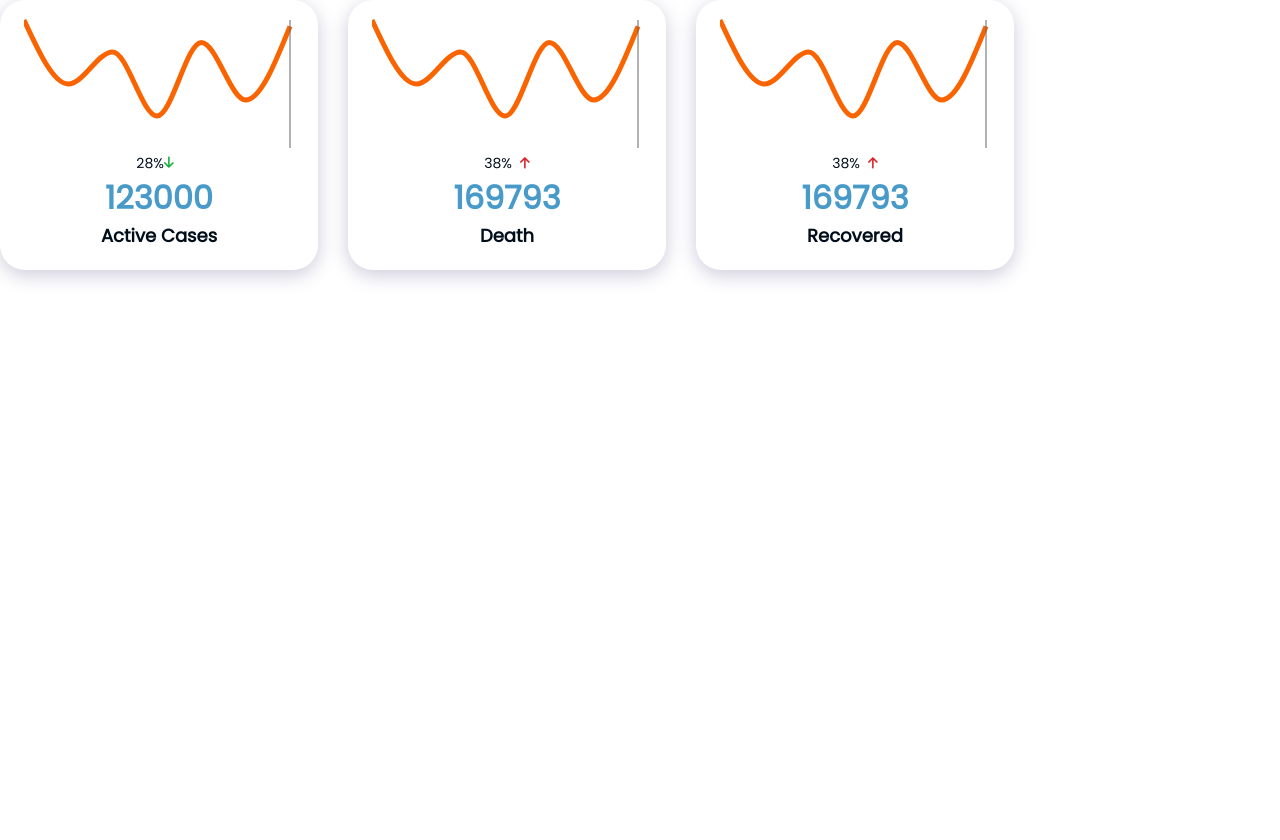
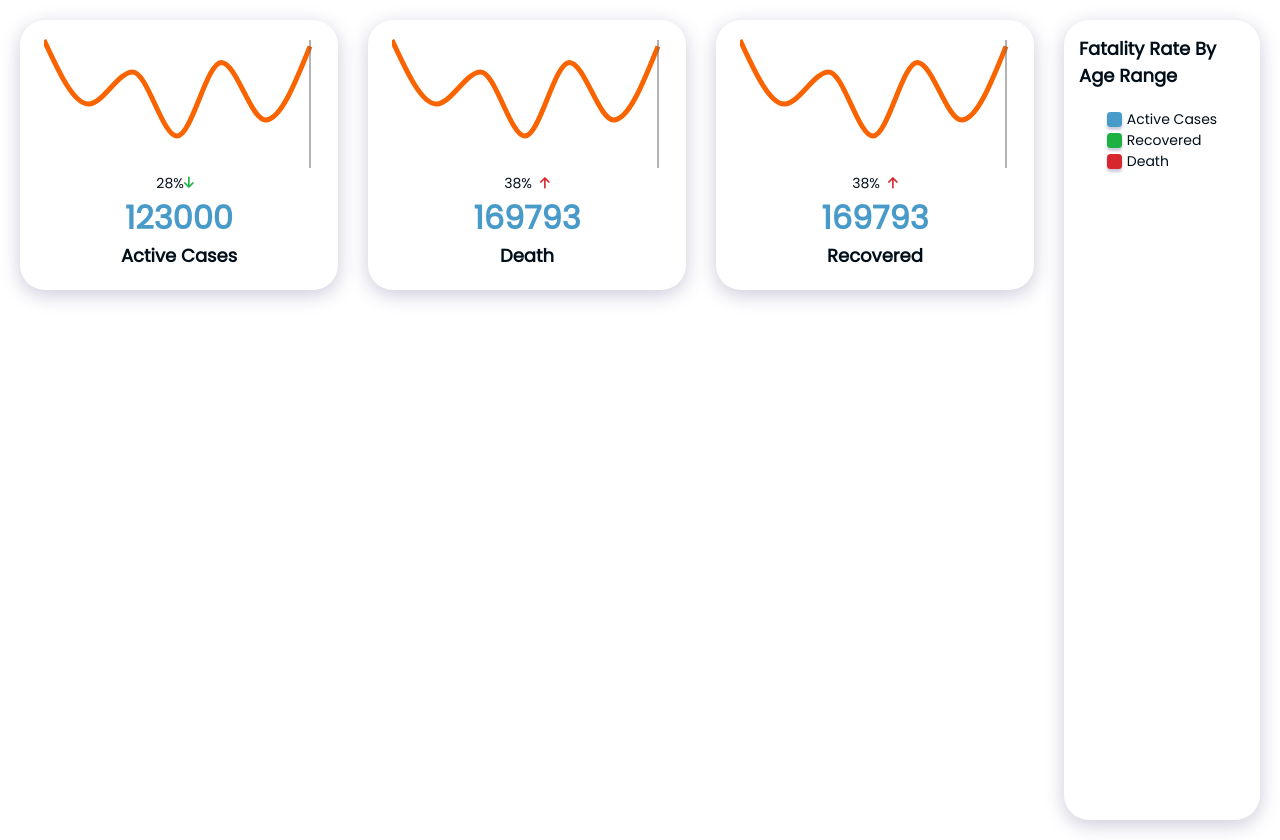
Before and after one commit to sonyacodez/CoronaTracker, a React (Create React App) app: page / in a window 1280 px wide. Before the commit the page ends 800 px from the top, so only its background shows below. Built offline with nearby package versions, Linux system fonts and the light colour scheme; what i18next-icu would draw is missing.

Commit message:
added new translations

```diff
--- a/src/locale/translations/en.json
+++ b/src/locale/translations/en.json
@@ -1,16 +1,13 @@
 {
   "translation": {
     "appName": "CoronaTracker",
-    "statMiniCards": {
-      "active": {
-        "title": "Active Cases"
-      },
-      "death": {
-        "title": "Death"
-      },
-      "recovered": {
-        "title": "Recovered"
-      }
+    "ageRangeGraph": {
+      "title": "Fatality Rate By Age Range"
+    },
+    "caseStatuses": {
+      "active": "Active Cases",
+      "death": "Death",
+      "recovered": "Recovered"
     }
   }
 }
--- a/src/screens/Overview/Overview.tsx
+++ b/src/screens/Overview/Overview.tsx
@@ -2,28 +2,32 @@ import React, { FC } from 'react';
 import * as S from './Overview.style';
 import { useTranslation } from 'react-i18next';
 import StatMiniCard from '../../components/StatMiniCard/StatMiniCard';
+import AgeRangeGraph from '../../components/AgeRangeGraph/AgeRangeGraph';
 
 const Overview: FC = () => {
   const { t } = useTranslation();
 
   return (
+    <div style={{ display: 'flex', margin: '20px' }}>
       <S.CardWrapper>
         <StatMiniCard
           currentNumOfCases={123000}
           previousNumOfCases={169793}
-        title={t('statMiniCards.active.title')}
+          title={t('caseStatuses.active')}
         />
         <StatMiniCard
           currentNumOfCases={169793}
           previousNumOfCases={123000}
-        title={t('statMiniCards.death.title')}
+          title={t('caseStatuses.death')}
         />
         <StatMiniCard
           currentNumOfCases={169793}
           previousNumOfCases={123000}
-        title={t('statMiniCards.recovered.title')}
+          title={t('caseStatuses.recovered')}
         />
       </S.CardWrapper>
+      <AgeRangeGraph />
+    </div>
   );
 };
 
```
Lines whose indentation alone changed are shown as unchanged.
